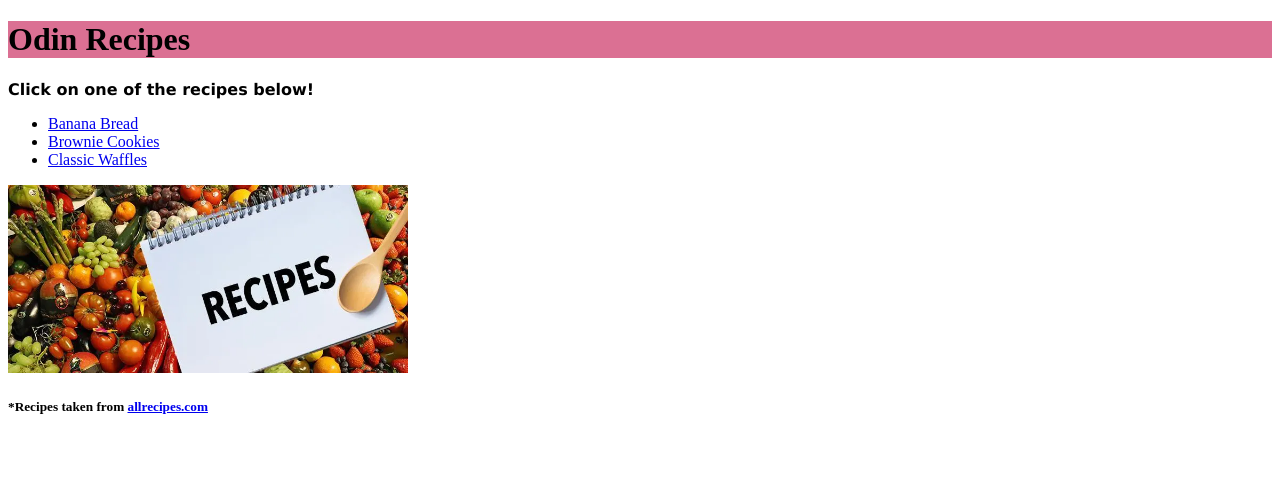
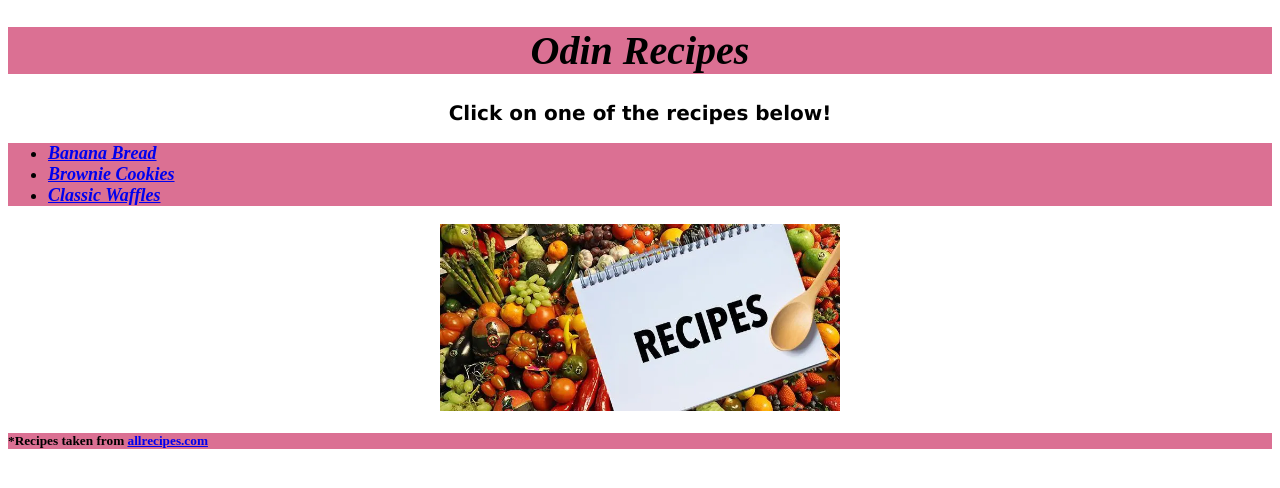
Before and after one commit to Benfisher11/odin-recipes2, a plain HTML site: page index.html in a window 1280 px wide. Drawn offline with Linux system fonts and the light colour scheme.

Commit message:
Add color, picture alligning, and edited text for home page, created new CSS file for banana_bread.html

```diff
--- a/index.html
+++ b/index.html
@@ -7,25 +7,18 @@
 </head>
 
 <body>
-  <div>
     <h1 class="title">Odin Recipes</h1>
-    <p1>Click on one of the recipes below!</p1>
-  </div>
-    <ul>
-      <li>
-        <a href="recipes/banana_bread.html">Banana Bread</a>
-      </li>
-      <li>
-        <a href="recipes/brownie_cookies.html">Brownie Cookies</a>
-      </li>
-      <li>
-        <a href="recipes/classic_waffles.html">Classic Waffles</a>
-      </li>
+    <div class="one">Click on one of the recipes below!</div>
+
+    <ul class="recipe-links">
+      <li><a href="recipes/banana_bread.html">Banana Bread</a></li>
+      <li><a href="recipes/brownie_cookies.html">Brownie Cookies</a></li>
+      <li><a href="recipes/classic_waffles.html">Classic Waffles</a></li>
     </ul>
-  <img class="image" src="images/recipes.jpg" alt="Notepad with the word recipe written in
+      <img class="recipe-image" src="images/recipes.jpg" alt="Notepad with the word recipe written in
             bold text in capital letters, with assorted fruits and vegtables
             around it, with a wooden spoon laying on top of the notepad">
-    <h5>*Recipes taken from <a href="https://www.allrecipes.com/">allrecipes.com</a> </h5>
+  <h5 class="credit">*Recipes taken from <a href="https://www.allrecipes.com/">allrecipes.com</a> </h5>
 </body>
 
 </html>
--- a/style.css
+++ b/style.css
@@ -1,11 +1,28 @@
-h1{
+.title  {
+    background-color: palevioletred;
+    font-size: 40px;
+    font-style: italic;
+    text-align: center;
+}
+.one {
+    font-family: Verdana, Geneva, Tahoma, sans-serif;
+    font-weight: bold;
+    font-size: 20px;
+    text-align: center;
+}
+.recipe-links{
+    background-color: palevioletred;
+    color: black;
+    font-style: italic;
+    font-weight: bold;
+    font-size: 18px;
+}
+.recipe-image{
+    width: 400px;
+    display: block;
+    margin-left: auto;
+    margin-right: auto;
+}
+.credit{
     background-color: palevioletred;
 }
-p1{
-    font-family: Verdana, Geneva, Tahoma, sans-serif;
-    font-weight: bold;
-}
-.image{
-    height: auto;
-    width: 400px;
-}
```
Also changed, not shown: images/arrow_up.jpg (added), recipes/banana_bread.css (added).
